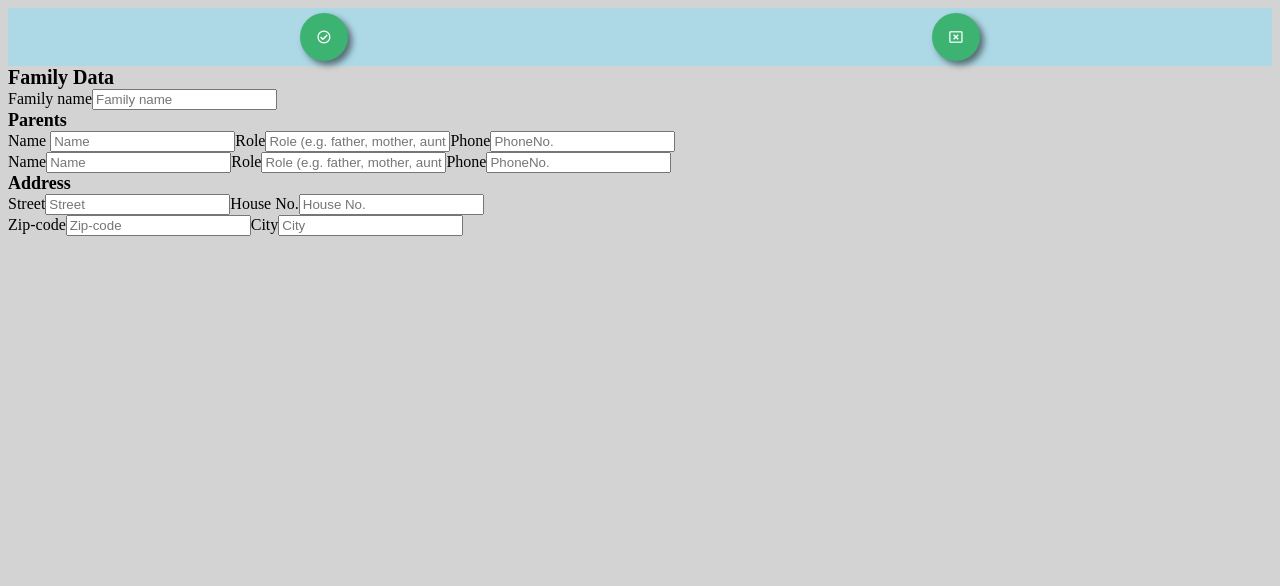
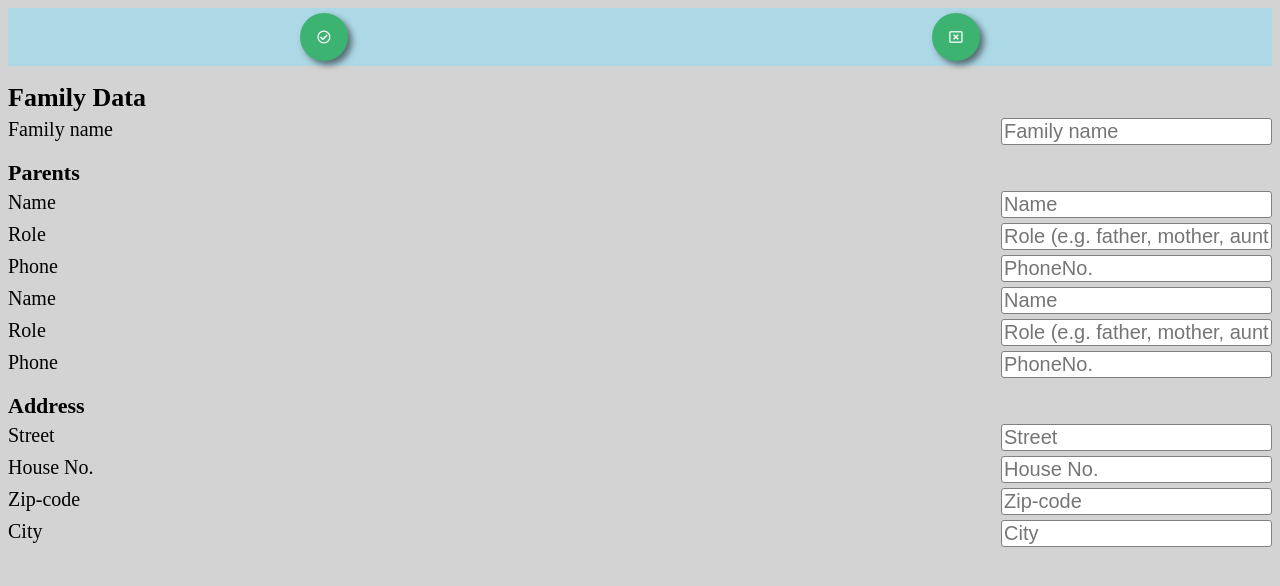
Before and after one commit to struebig/babysitter, a React (Create React App) app: page /familyData in a window 1280 px wide. Shown: the top 586 px of the page. Built offline with nearby package versions, Linux system fonts and the light colour scheme.

Commit message:
Add component input

```diff
--- a/src/app/GlobalStyles.js
+++ b/src/app/GlobalStyles.js
@@ -6,5 +6,6 @@ export default createGlobalStyle`
 }
 body{
     background-color: lightgray;
+    font-size: 20px;
 }
 `;
--- a/src/components/Headline.js
+++ b/src/components/Headline.js
@@ -4,15 +4,15 @@ import styled from "styled-components";
 
 const sizes = {
     L: "36px",
-    M: "24px",
-    S: "20px",
-    XS: "18px"
+    M: "30px",
+    S: "26px",
+    XS: "22px"
 };
 function getSize(size) {
     return sizes[size] || sizes.S;
 }
 const StyledHeadline = styled.h1`
-    margin: 0;
+    margin-bottom: 5px;
     font-size: ${props => getSize(props.size)};
 `;
 
--- /dev/null
+++ b/src/components/Input.js
@@ -0,0 +1,32 @@
+import React from "react";
+import styled from "styled-components";
+
+const Container = styled.div`
+    display: flex;
+    justify-content: space-between;
+    margin-bottom: 5px;
+`;
+
+const StyledLabel = styled.label``;
+
+const StyledInput = styled.input`
+    border: 1px gray solid;
+    border-radius: 3px;
+    font-size: 20px;
+`;
+
+function Input({ className, value, name, placeholder, onChange, label }) {
+    return (
+        <Container className={className}>
+            <StyledLabel>{label}</StyledLabel>
+            <StyledInput
+                value={value}
+                name={name}
+                placeholder={placeholder}
+                onChange={onChange}
+            />
+        </Container>
+    );
+}
+
+export default Input;
--- a/src/pages/Household.js
+++ b/src/pages/Household.js
@@ -2,6 +2,7 @@
 import React from "react";
 import styled from "styled-components";
 import Headline from "../components/Headline";
+import Input from "../components/Input";
 /* import ActionButton from "../components/ActionButton";*/
 import {
     getHouseholdFromStorage,
@@ -11,21 +12,15 @@ import HeaderForm from "../components/HeaderForm";
 
 const StyledForm = styled.form``;
 
-const StyledInput = styled.input``;
-
-const Container = styled.div``;
-
-const ButtonHeader = styled.div``;
-
 function HouseholdForm({ history }) {
     const [household, setHousehold] = React.useState(
         getHouseholdFromStorage() || {
             familyName: "",
             nameParentOne: "",
-            roleParentOne: "",
+            roleParentOne: "Mother",
             phoneParentOne: "",
             nameParentTwo: "",
-            roleParentTwo: "",
+            roleParentTwo: "Father",
             phoneParentTwo: "",
             street: "",
             houseNo: "",
@@ -51,108 +46,95 @@ function HouseholdForm({ history }) {
 
     return (
         <>
-            <ButtonHeader>
             <HeaderForm
                 submit="submit"
                 handleSubmit={handleSubmit}
                 button="button"
                 handleCancel={handleCancel}
             />
-            </ButtonHeader>
             <Headline size="S">Family Data</Headline>
             <StyledForm /* onSubmit={handleSubmit}*/>
-                Family name
-                <StyledInput
+                <Input
+                    label="Family name"
                     value={household.familyName}
                     name="familyName"
                     placeholder="Family name"
                     onChange={handleChange}
                 />
-                <Container>
                 <Headline size="XS">Parents</Headline>
-                    <Container>
-                        <label for="nameParentOne">Name </label>
-                        <StyledInput
+                <Input
+                    label="Name"
                     id="nameParentOne"
                     value={household.nameParentOne}
                     name="nameParentOne"
                     placeholder="Name"
                     onChange={handleChange}
                 />
-                        Role
-                        <StyledInput
+                <Input
+                    label="Role"
                     value={household.roleParentOne}
                     placeholder="Role (e.g. father, mother, aunt)"
                     name="roleParentOne"
                     onChange={handleChange}
                 />
-                        Phone
-                        <StyledInput
+                <Input
+                    label="Phone"
                     value={household.phoneParentOne}
                     placeholder="PhoneNo."
                     name="phoneParentOne"
                     onChange={handleChange}
                 />
-                    </Container>
-                    <Container>
-                        Name
-                        <StyledInput
+                <Input
+                    label="Name"
                     value={household.nameParentTwo}
                     placeholder="Name"
                     name="nameParentTwo"
                     onChange={handleChange}
                 />
-                        Role
-                        <StyledInput
+
+                <Input
+                    label="Role"
                     value={household.roleParentTwo}
                     placeholder="Role (e.g. father, mother, aunt)"
                     name="roleParentTwo"
                     onChange={handleChange}
                 />
-                        Phone
-                        <StyledInput
+                <Input
+                    label="Phone"
                     value={household.phoneParentTwo}
                     placeholder="PhoneNo."
                     name="phoneParentTwo"
                     onChange={handleChange}
                 />
-                    </Container>
-                </Container>
-                <Container>
                 <Headline size="XS">Address</Headline>
-                    <Container>
-                        Street
-                        <StyledInput
+                <Input
+                    label="Street"
                     name="street"
                     value={household.street}
                     placeholder="Street"
                     onChange={handleChange}
                 />
-                        House No.
-                        <StyledInput
+                <Input
+                    label="House No."
                     name="houseNo"
                     value={household.HouseNo}
                     placeholder="House No."
                     onChange={handleChange}
                 />
-                    </Container>
-                    <Container>
-                        Zip-code
-                        <StyledInput
+                <Input
+                    label="Zip-code"
                     name="zip"
                     value={household.zip}
                     placeholder="Zip-code"
                     onChange={handleChange}
                 />
-                        City
-                        <StyledInput
+                <Input
+                    label="City"
                     name="city"
                     value={household.city}
                     placeholder="City"
                     onChange={handleChange}
                 />
-                    </Container>
-                </Container>
             </StyledForm>
         </>
     );
```
Lines whose indentation alone changed are shown as unchanged.
